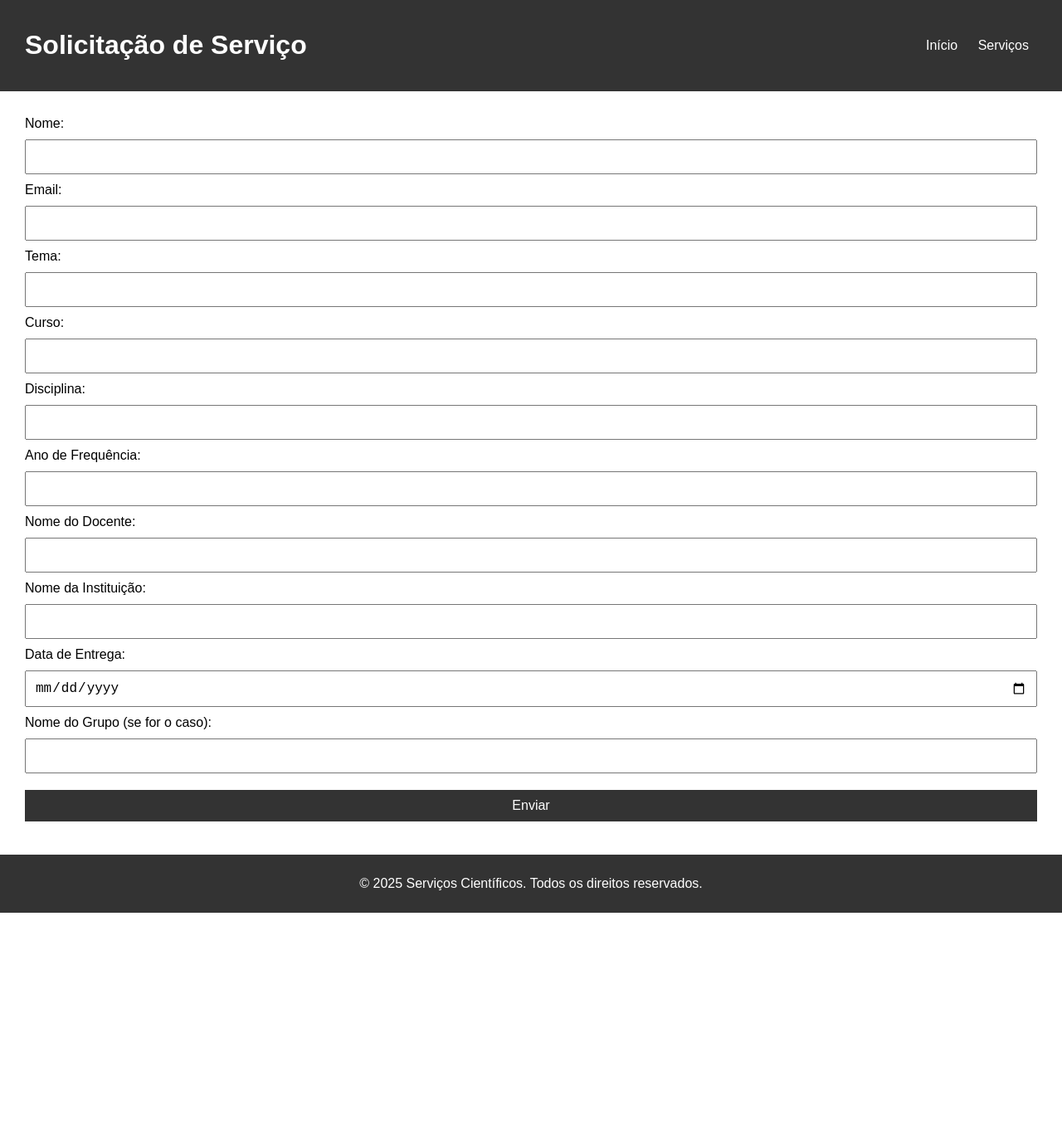
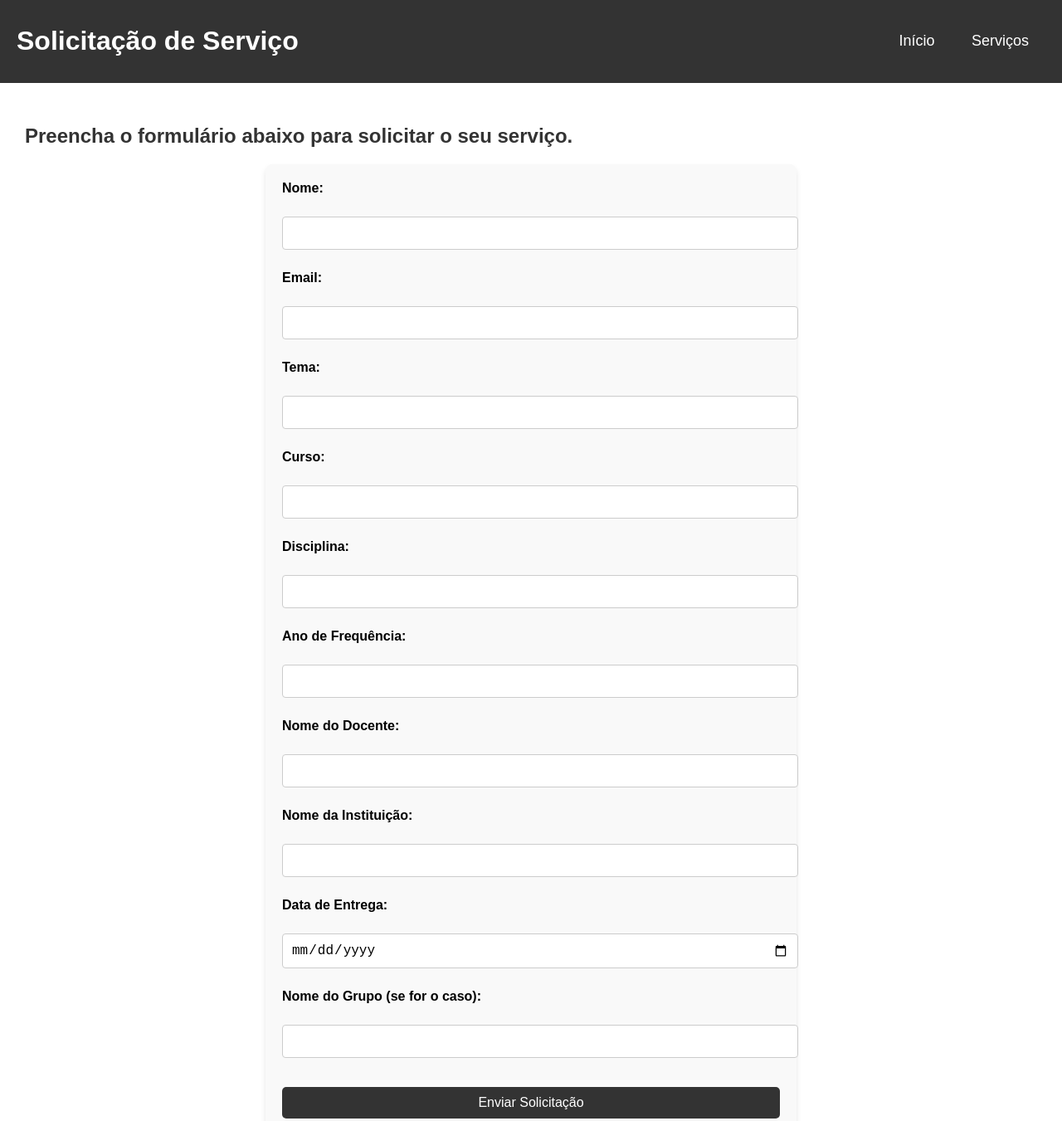
Before and after one commit to Bah2004/servicos_trabalhos_cientificos, a plain HTML site: page solicitacao.html in a window 1280 px wide. Shown: the top 1351 px of the page at 83% size. Before the commit the page ends 1100 px from the top, so only its background shows below. Drawn offline with Linux system fonts and the light colour scheme.

Commit message:
Update solicitacao.html

```diff
--- a/solicitacao.html
+++ b/solicitacao.html
@@ -4,6 +4,74 @@
   <meta charset="UTF-8">
   <title>Solicitação de Serviço</title>
   <link rel="stylesheet" href="css/style.css">
+  <style>
+    /* Estilo básico para o formulário */
+    form {
+      display: flex;
+      flex-direction: column;
+      gap: 15px;
+      max-width: 600px;
+      margin: 0 auto;
+      padding: 20px;
+      background-color: #f9f9f9;
+      border-radius: 8px;
+      box-shadow: 0 4px 6px rgba(0, 0, 0, 0.1);
+    }
+
+    label {
+      font-size: 16px;
+      font-weight: bold;
+    }
+
+    input, textarea {
+      padding: 10px;
+      font-size: 16px;
+      border-radius: 4px;
+      border: 1px solid #ccc;
+      width: 100%;
+    }
+
+    button {
+      background-color: #007BFF;
+      color: white;
+      border: none;
+      padding: 12px 20px;
+      font-size: 18px;
+      border-radius: 5px;
+      cursor: pointer;
+    }
+
+    button:hover {
+      background-color: #0056b3;
+    }
+
+    /* Estilo para o cabeçalho e navegação */
+    header {
+      background-color: #333;
+      color: white;
+      padding: 10px 20px;
+      text-align: center;
+    }
+
+    nav a {
+      color: white;
+      text-decoration: none;
+      margin: 0 10px;
+      font-size: 18px;
+    }
+
+    nav a:hover {
+      text-decoration: underline;
+    }
+
+    footer {
+      text-align: center;
+      padding: 10px;
+      background-color: #333;
+      color: white;
+      margin-top: 20px;
+    }
+  </style>
 </head>
 <body>
   <header>
@@ -15,6 +83,9 @@
   </header>
 
   <main>
+    <h2>Preencha o formulário abaixo para solicitar o seu serviço.</h2>
+
+    <!-- Formulário de Solicitação -->
     <form action="https://formspree.io/f/mqapoegd" method="POST">
       <label for="nome">Nome:</label>
       <input type="text" id="nome" name="nome" required>
@@ -46,7 +117,7 @@
       <label for="grupo">Nome do Grupo (se for o caso):</label>
       <input type="text" id="grupo" name="grupo">
 
-  <button type="submit">Enviar</button>
+      <button type="submit">Enviar Solicitação</button>
     </form>
   </main>
 
```
Lines whose indentation alone changed are shown as unchanged.
